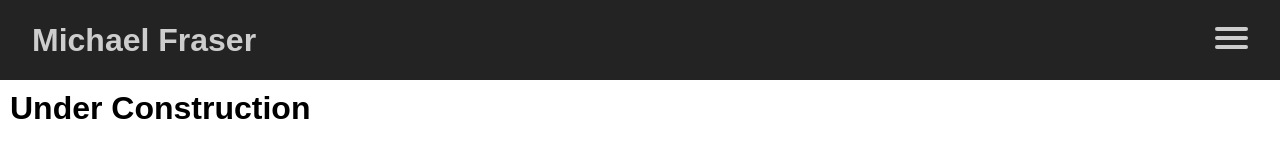
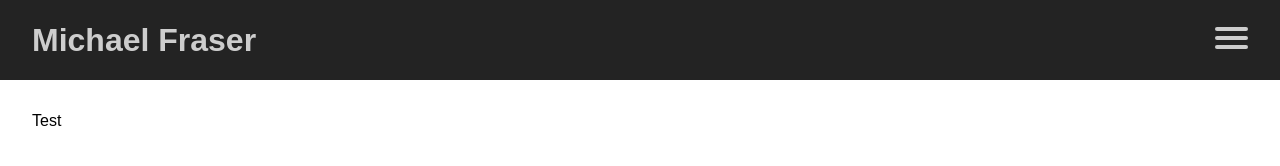
Before and after one commit to MichaelFraser99/PersonalWebsite, a plain HTML site: page index.html in a window 1280 px wide. Drawn offline with Linux system fonts and the light colour scheme.

Commit message:
Added scroll main section to index

```diff
--- a/index.html
+++ b/index.html
@@ -38,7 +38,9 @@
     </topbar>
 
     <mainSection>
-      <h1>Under Construction</h1>
+      <div class="verticalFlexContainer">
+        <article>Test</article>
+      </div>
     </mainSection>
   </body>
 </html>
--- a/style/main.css
+++ b/style/main.css
@@ -43,10 +43,8 @@
 
 mainSection {
   display: block;
-  margin: none;
   height: 90vh;
   overflow-x: scroll;
-  padding: 10px;
 }
 
 nav {
@@ -158,3 +156,10 @@
   padding: 10px 0;
   font-size: 22px;
 }
+
+.verticalFlexContainer {
+  display: flex;
+  flex-direction: column;
+  width: 95vw;
+  padding: 2.5vw;
+}
```
Also changed, not shown: contact.html (+1 -0 lines).
